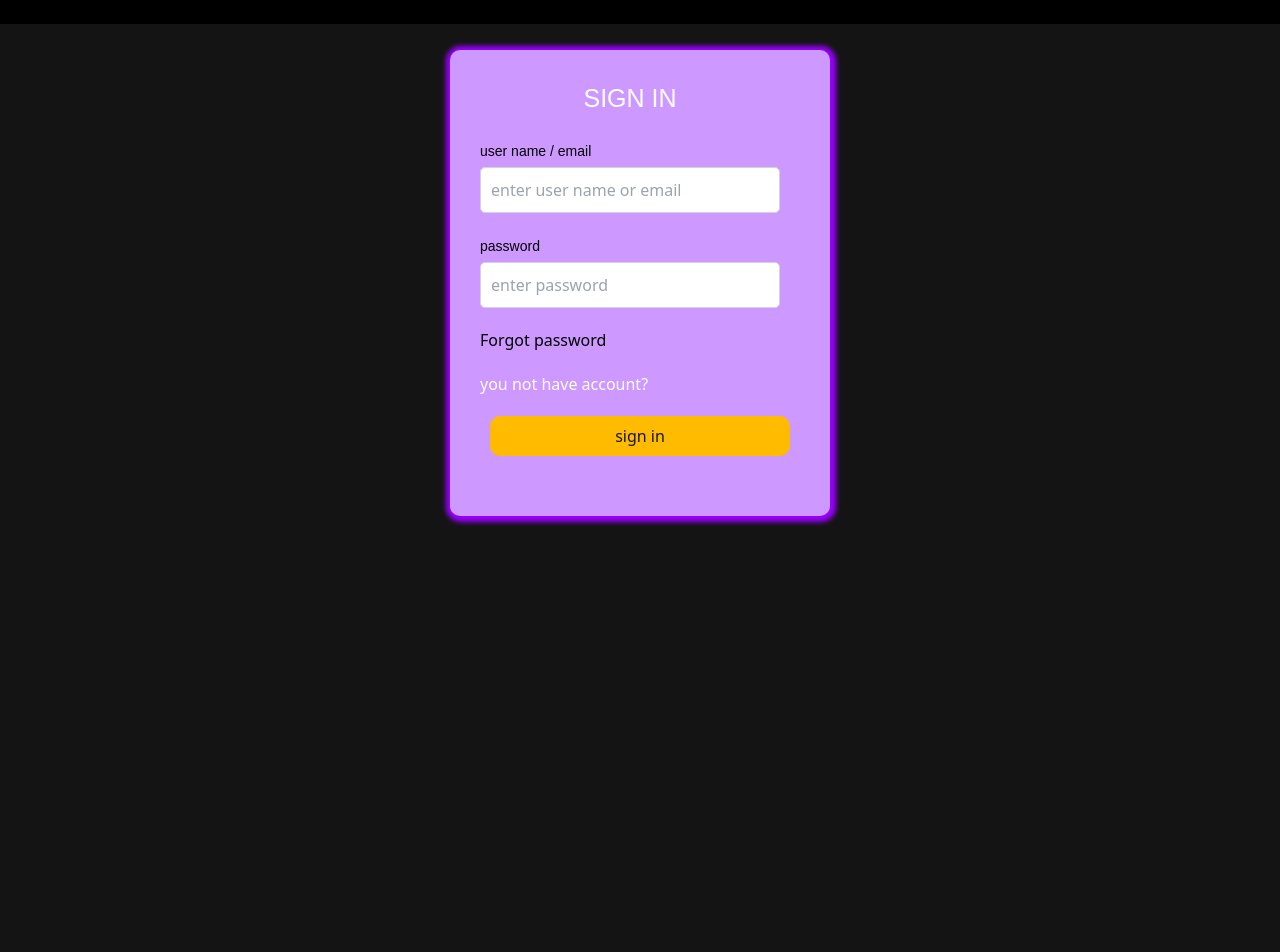
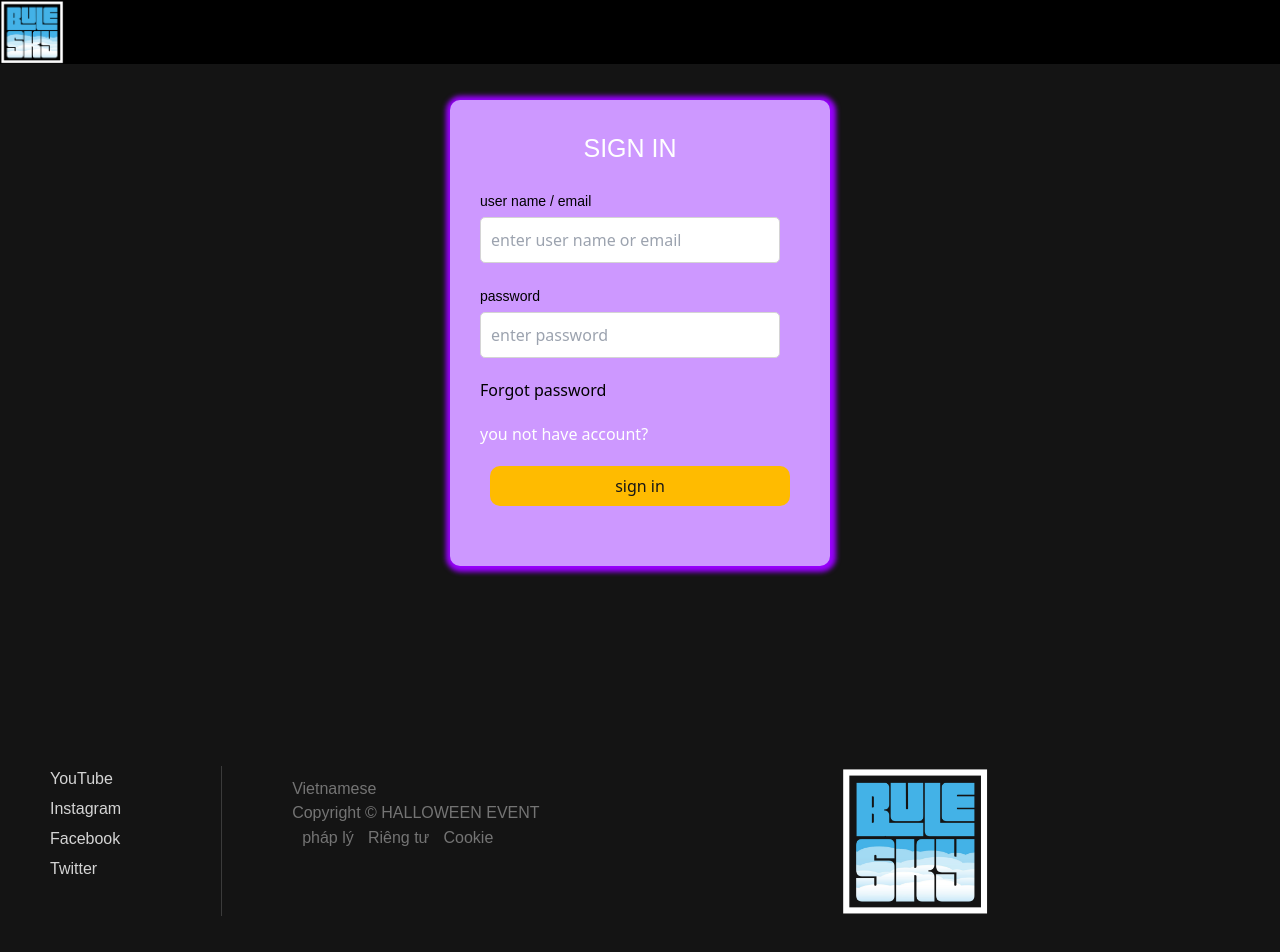
Before and after one commit to Aizuki69/jsi02-tr-n-T.A, a website: page JSI02/lesson1/sign in/sign in.html in a window 1280 px wide. Before the commit the page ends 800 px from the top, so only its background shows below. Drawn offline with nearby package versions, Linux system fonts and the light colour scheme.

Commit message:
update v1.0

```diff
--- a/JSI02/lesson1/sign in/sign in .css
+++ b/JSI02/lesson1/sign in/sign in .css
@@ -70,10 +70,87 @@ body{
 .as{
     color:#ffffff;
 }
-.menu{
+/* .menu{
     background-color: #000000;
     padding-right: 100%;
     display:block;
     position:fixed;
     top:0px;
+} */
+
+
+.menu {
+    background-color: #000000;
+    padding-right: 95%;
+    position: fixed;
+    top: 0px;
+
 }
+
+.logoimg {
+    width: 80px;
+}
+
+.bottom img {
+    width: 150px;
+    margin-left: 300px;
+}
+
+.bottom {
+    margin-top: 200px;
+    display: flex;
+    margin-bottom: 50px;
+}
+
+.c1bottom a {
+    text-decoration: none;
+    color: #d4d4d4;
+    font-family: "Kanit", sans-serif;
+}
+
+.c2bottom {
+    border-left: #3b3b3b 1px solid;
+    padding-left: 70px;
+    margin-left: 100px;
+    padding-top: 10px;
+}
+
+.c1bottom a {
+    margin-left: 50px;
+}
+
+.bottom ul {
+    list-style: none;
+}
+
+.c2bottom a,
+.c2bottom p {
+    text-decoration: none;
+    color: #747474;
+    font-family: "Kanit", sans-serif;
+    font-weight: 500;
+}
+
+.abottom {
+    margin-left: 10px;
+}
+
+.abottom a:hover {
+    text-decoration: underline;
+}
+
+.bottom li {
+    margin-bottom: 5px;
+}
+
+.c1bottom a:hover {
+    text-decoration: underline;
+}
+
+.ccbottom a:hover {
+    text-decoration: underline;
+}
+
+.boxlogin {
+    margin-top: 100px;
+}
--- a/JSI02/lesson1/sign in/sign in.html
+++ b/JSI02/lesson1/sign in/sign in.html
@@ -1,39 +1,90 @@
 <!DOCTYPE html>
 <html lang="en">
   <head>
-    <meta charset="UTF-8">
-    <meta http-equiv="X-UA-Compatible" content="IE=edge">
-    <meta name="viewport" content="width=device-width, initial-scale=1.0">
+    <meta charset="UTF-8" />
+    <meta http-equiv="X-UA-Compatible" content="IE=edge" />
+    <meta name="viewport" content="width=device-width, initial-scale=1.0" />
     <title>SIGN IN</title>
-    <script src="https://cdnjs.cloudflare.com/ajax/libs/jquery/3.6.1/jquery.min.js" integrity="sha512-aVKKRRi/Q/YV+4mjoKBsE4x3H+BkegoM/em46NNlCqNTmUYADjBbeNefNxYV7giUp0VxICtqdrbqU7iVaeZNXA==" crossorigin="anonymous" referrerpolicy="no-referrer"></script>
-    <link rel="stylesheet" href="/lesson1/sign in/sign in .css">
-    <link rel="stylesheet" href="https://cdnjs.cloudflare.com/ajax/libs/tailwindcss/2.2.19/tailwind.min.css" referrerpolicy="no-referrer" />
+    <script
+      src="https://cdnjs.cloudflare.com/ajax/libs/jquery/3.6.1/jquery.min.js"
+      integrity="sha512-aVKKRRi/Q/YV+4mjoKBsE4x3H+BkegoM/em46NNlCqNTmUYADjBbeNefNxYV7giUp0VxICtqdrbqU7iVaeZNXA=="
+      crossorigin="anonymous"
+      referrerpolicy="no-referrer"
+    ></script>
+    <link rel="stylesheet" href="/lesson1/sign in/sign in .css" />
+    <link
+      rel="stylesheet"
+      href="https://cdnjs.cloudflare.com/ajax/libs/tailwindcss/2.2.19/tailwind.min.css"
+      referrerpolicy="no-referrer"
+    />
   </head>
   <body>
+    <div class="boxlogin">
       <div class="LOGIN">
         <div class="form">
           <h2>SIGN IN</h2>
           <div class="formelm">
             <label for="text">user name / email</label>
-                <input type="text" id="name.email" placeholder="enter user name or email">
+            <input
+              type="text"
+              id="name.email"
+              placeholder="enter user name or email"
+            />
           </div>
           <div class="formelm">
             <label for="password">password</label>
-                <input type="password" id="password" placeholder="enter password">
+            <input type="password" id="password" placeholder="enter password" />
           </div>
           <div class="formelm">
             <a>Forgot password</a>
           </div>
           <div class="formelm">
-                <a class="as" href="/lesson1/sign up/sign up.html">you not have account?</a>
+            <a class="as" href="/lesson1/sign up/sign up.html"
+              >you not have account?</a
+            >
           </div>
           <div class="formelm">
             <button id="btn-signin">sign in</button>
           </div>
         </div>
       </div>
+    </div>
     <div class="menu">
-        <a>hiu</a>
+      <img src="/lesson1/assets/logo.PNG" class="logoimg" alt="" />
+    </div>
+    <div id="bottom">
+      <div class="bottom">
+        <div class="c1bottom">
+          <ul>
+            <li>
+              <a href="https://youtube.com/channel/UCqvQWrqyTGx4g80dMPi7Gwg"
+                >YouTube</a
+              >
+            </li>
+            <li>
+              <a href="thongbao.html">Instagram</a>
+            </li>
+            <li>
+              <a href="thongbao.html">Facebook</a>
+            </li>
+            <li>
+              <a href="thongbao.html">Twitter</a>
+            </li>
+          </ul>
+        </div>
+        <div class="c2bottom">
+          <a href="">Vietnamese</a>
+          <p>Copyright © HALLOWEEN EVENT</p>
+          <div class="cc2bottom">
+            <a class="abottom" href="thongbao.html">pháp lý</a>
+            <a class="abottom" href="thongbao.html">Riêng tư</a>
+            <a class="abottom" href="thongbao.html">Cookie</a>
+          </div>
+        </div>
+        <div class="imgbottom">
+          <img src="/lesson1/assets/logo.PNG" alt="logo" />
+        </div>
+      </div>
     </div>
   </body>
 </html>
--- a/JSI02/lesson1/sign up/signup.css
+++ b/JSI02/lesson1/sign up/signup.css
@@ -70,3 +70,75 @@ body {
 .as {
     color: #ffffff;
 }
+.menu{
+    background-color: #000000;
+    padding-right: 95%;
+    position: fixed;
+    top:  0px;
+
+}
+.logoimg{
+    width: 80px;
+}
+.bottom img {
+    width: 150px;
+    margin-left: 300px;
+}
+
+.bottom {
+    margin-top: 200px;
+    display: flex;
+    margin-bottom: 50px;
+}
+
+.c1bottom a {
+    text-decoration: none;
+    color: #d4d4d4;
+    font-family: "Kanit", sans-serif;
+}
+
+.c2bottom {
+    border-left: #3b3b3b 1px solid;
+    padding-left: 70px;
+    margin-left: 100px;
+    padding-top: 10px;
+}
+
+.c1bottom a {
+    margin-left: 50px;
+}
+
+.bottom ul {
+    list-style: none;
+}
+
+.c2bottom a,
+.c2bottom p {
+    text-decoration: none;
+    color: #747474;
+    font-family: "Kanit", sans-serif;
+    font-weight: 500;
+}
+
+.abottom {
+    margin-left: 10px;
+}
+
+.abottom a:hover {
+    text-decoration: underline;
+}
+
+.bottom li {
+    margin-bottom: 5px;
+}
+
+.c1bottom a:hover {
+    text-decoration: underline;
+}
+
+.ccbottom a:hover {
+    text-decoration: underline;
+}
+.boxlogin{
+    margin-top: 100px;
+}
```
Also changed, not shown: JSI02/lesson1/sign up/sign up.html (+40 -0 lines), JSI02/lesson1/assets/logo.PNG (added). Lines whose indentation alone changed are shown as unchanged.
